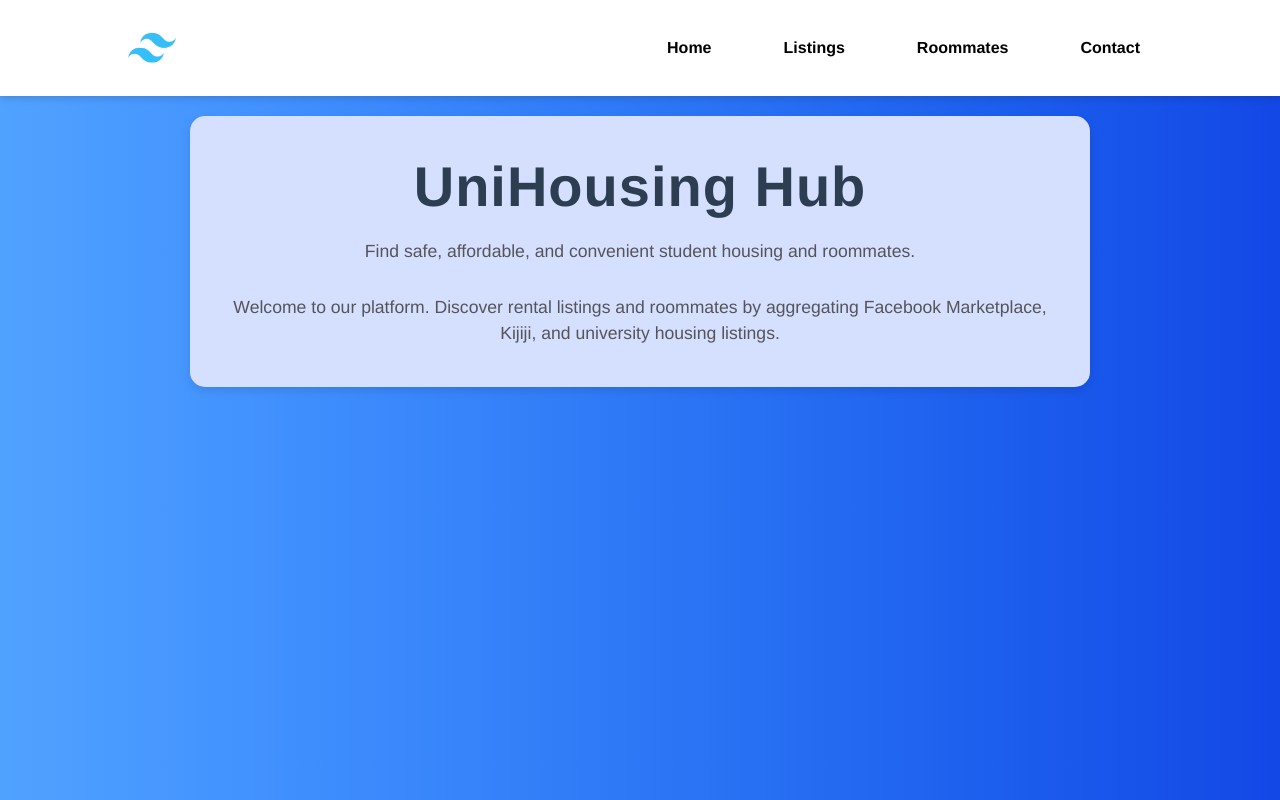
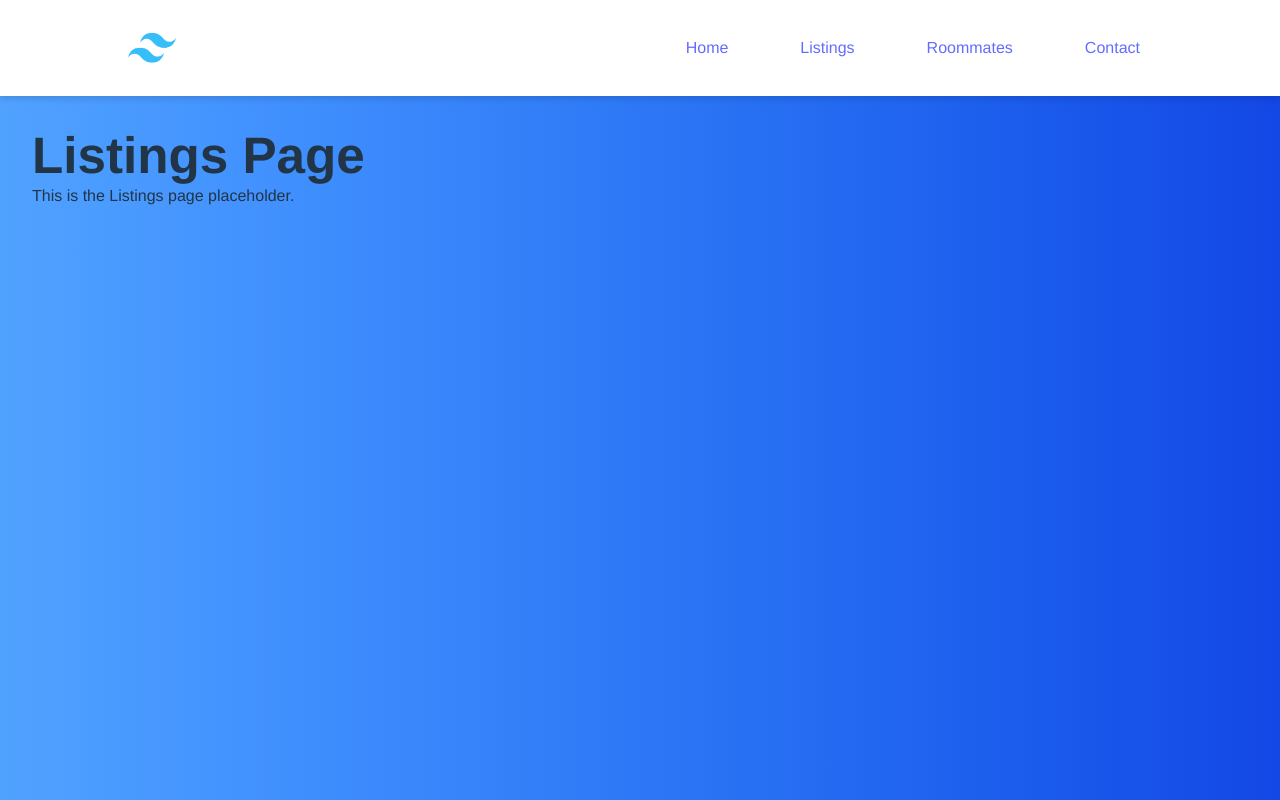
Before and after one commit to nathancmaniego/deerhacks-iv, a React (Vite) app in the folder frontend/my-react-app/: page /listings in a window 1280 px wide. Built offline with nearby package versions, Linux system fonts and the light colour scheme.

Commit message:
updated navbar links

```diff
--- a/frontend/my-react-app/src/App.jsx
+++ b/frontend/my-react-app/src/App.jsx
@@ -1,16 +1,27 @@
 import React from 'react';
-import './index.css';
-import Home from "./Components/Home";
+import { BrowserRouter, Routes, Route } from "react-router-dom";
 import Navbar from "./Components/Navbar";
+import Home from "./pages/home";
+import Listings from "./pages/listings";
+import Roommates from "./pages/roommates";
+import Contact from "./pages/contact";
+import "./index.css";
 
 function App() {
   return (
-    <div className='w-full h-full absolute bg-gradient-to-r from-blue-400 to-blue-700'>
-      <Navbar />
-      <main>
-        <Home />
-      </main>
-    </div>
+    <BrowserRouter>
+      <div className='w-full min-h-screen bg-gradient-to-r from-blue-400 to-blue-700'>
+        <Navbar />
+        <main>
+          <Routes>
+            <Route path="/" element={<Home />} />
+            <Route path="/listings" element={<Listings />} />
+            <Route path="/roommates" element={<Roommates />} />
+            <Route path="/contact" element={<Contact />} />
+          </Routes>
+        </main>
+      </div>
+    </BrowserRouter>
   );
 }
 
--- a/frontend/my-react-app/src/Components/Navbar.jsx
+++ b/frontend/my-react-app/src/Components/Navbar.jsx
@@ -1,5 +1,6 @@
-import logo from "../assets/logo.png"
 import { useState } from "react";
+import { Link } from "react-router-dom";
+import logo from "../assets/logo.png";
 
 function Navbar() {
   const [mobileMenuOpen, setMobileMenuOpen] = useState(false);
@@ -7,49 +8,55 @@ function Navbar() {
   return (
     <>
       <header className='flex justify-between items-center text-black py-6 px-8 md:px-32 bg-white drop-shadow-md'>
-
         {/* logo */}
-        <a href='#'>
-          <img src={logo} alt="UniHousing Hub" className="w-12 hover:scale-105 transition-all"/>
-        </a>
+        <Link to="/">
+          <img src={logo} alt="UniHousing Hub" className="w-12 hover:scale-105 transition-all" />
+        </Link>
         {/* desktop elements */}
         <ul className="hidden xl:flex items-center gap-12 font-semibold text-base">
-          <li className="p-3 hover:underline hover:decoration-2 hover:underline-offset-4 transition-all cursor-pointer">Home</li>
-          <li className="p-3 hover:underline hover:decoration-2 hover:underline-offset-4 transition-all cursor-pointer">Listings</li>
-          <li className="p-3 hover:underline hover:decoration-2 hover:underline-offset-4 transition-all cursor-pointer">Roommates</li>
-          <li className="p-3 hover:underline hover:decoration-2 hover:underline-offset-4 transition-all cursor-pointer">Contact</li>
+          <li className="p-3 hover:underline hover:decoration-2 hover:underline-offset-4 transition-all cursor-pointer">
+            <Link to="/" className="text-black hover:text-black visited:text-black">Home</Link>
+          </li>
+          <li className="p-3 hover:underline hover:decoration-2 hover:underline-offset-4 transition-all cursor-pointer">
+            <Link to="/listings" className="text-black hover:text-black visited:text-black">Listings</Link>
+          </li>
+          <li className="p-3 hover:underline hover:decoration-2 hover:underline-offset-4 transition-all cursor-pointer">
+            <Link to="/roommates" className="text-black hover:text-black visited:text-black">Roommates</Link>
+          </li>
+          <li className="p-3 hover:underline hover:decoration-2 hover:underline-offset-4 transition-all cursor-pointer">
+            <Link to="/contact" className="text-black hover:text-black visited:text-black">Contact</Link>
+          </li>
         </ul>
 
         {/* <i className="bx bx-menu xl:hidden block text-5xl cursor-pointer" onClick={() => setMobileMenuOpen(!mobileMenuOpen)}></i> */}
-
       </header>
 
       {/* mobile menu */}
       {mobileMenuOpen && (
-        <ul className="xl:hidden flex flex-col gap-4 font-semibold text-base bg-black text-white shadow-md absolute top-24 left-0 w-full p-4">
+        <ul className="xl:hidden flex flex-col gap-4 font-semibold text-base bg-black text-white shadow-md absolute top-24 left-0 w-full p-4 z-50">
           <li
             className="p-3 hover:underline hover:decoration-4 hover:underline-offset-4 cursor-pointer"
             onClick={() => setMobileMenuOpen(false)}
           >
-            Home
+            <Link to="/" className="text-white hover:text-white visited:text-white">Home</Link>
           </li>
           <li
             className="p-3 hover:underline hover:decoration-4 hover:underline-offset-4 cursor-pointer"
             onClick={() => setMobileMenuOpen(false)}
           >
-            Listings
+            <Link to="/listings" className="text-white hover:text-white visited:text-white">Listings</Link>
           </li>
           <li
             className="p-3 hover:underline hover:decoration-4 hover:underline-offset-4 cursor-pointer"
             onClick={() => setMobileMenuOpen(false)}
           >
-            Roommates
+            <Link to="/roommates" className="text-white hover:text-white visited:text-white">Roommates</Link>
           </li>
           <li
             className="p-3 hover:underline hover:decoration-4 hover:underline-offset-4 cursor-pointer"
             onClick={() => setMobileMenuOpen(false)}
           >
-            Contact
+            <Link to="/contact" className="text-white hover:text-white visited:text-white">Contact</Link>
           </li>
         </ul>
       )}
--- /dev/null
+++ b/frontend/my-react-app/src/pages/Contact.jsx
@@ -0,0 +1,12 @@
+import React from 'react';
+
+function Contact() {
+  return (
+    <div className="p-8">
+      <h1 className="text-3xl font-bold">Contact Page</h1>
+      <p>This is the Contact page placeholder.</p>
+    </div>
+  );
+}
+
+export default Contact;
--- /dev/null
+++ b/frontend/my-react-app/src/pages/Listings.jsx
@@ -0,0 +1,12 @@
+import React from 'react';
+
+function Listings() {
+  return (
+    <div className="p-8">
+      <h1 className="text-3xl font-bold">Listings Page</h1>
+      <p>This is the Listings page placeholder.</p>
+    </div>
+  );
+}
+
+export default Listings;
--- /dev/null
+++ b/frontend/my-react-app/src/pages/Roommates.jsx
@@ -0,0 +1,12 @@
+import React from 'react';
+
+function Roommates() {
+  return (
+    <div className="p-8">
+      <h1 className="text-3xl font-bold">Roommates Page</h1>
+      <p>This is the Roommates page placeholder.</p>
+    </div>
+  );
+}
+
+export default Roommates;
```
Also changed, not shown: frontend/my-react-app/src/pages/Home.css (renamed from frontend/my-react-app/src/Components/Home.css), frontend/my-react-app/src/pages/Home.jsx (renamed from frontend/my-react-app/src/Components/Home.jsx).
